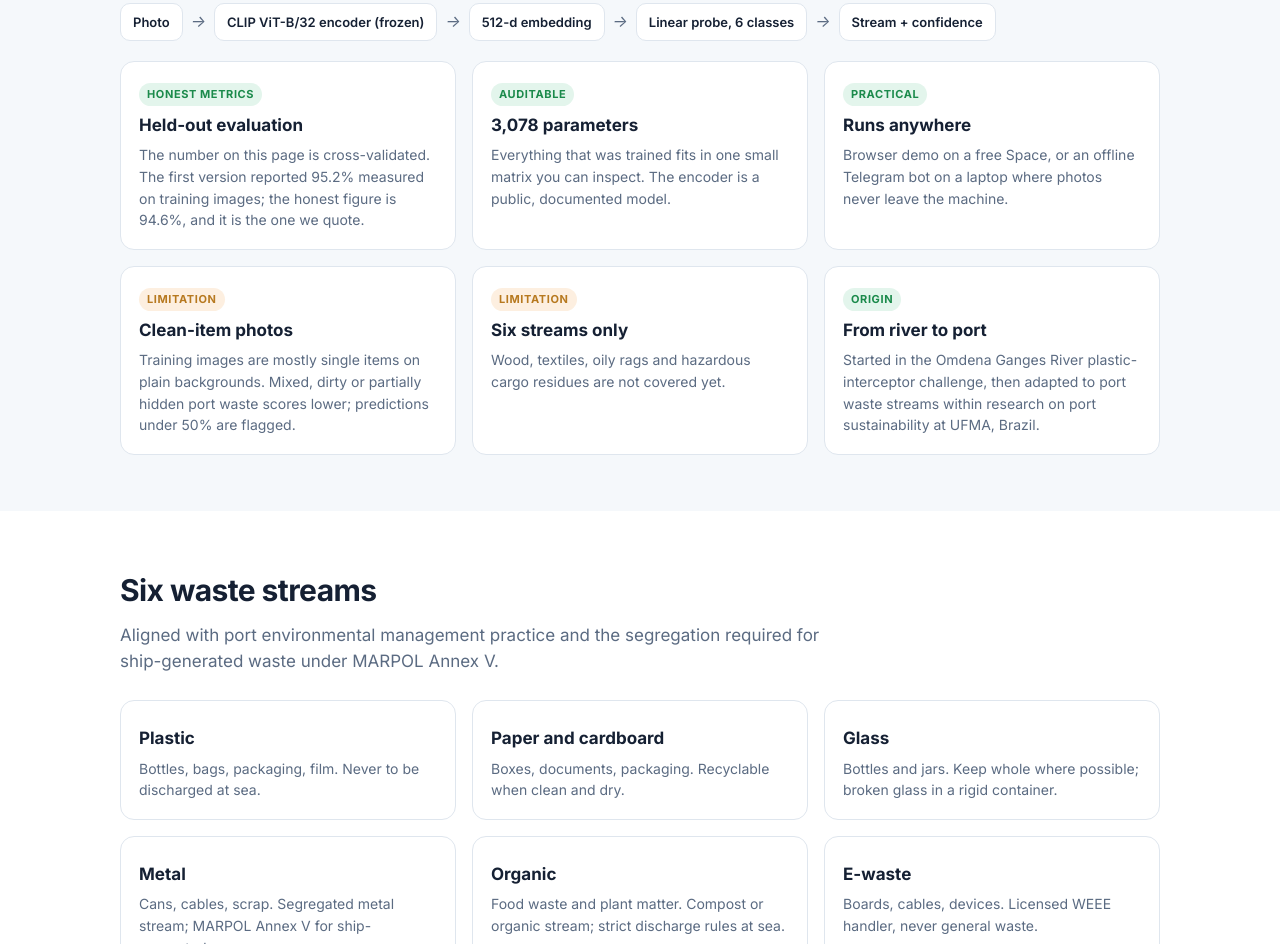
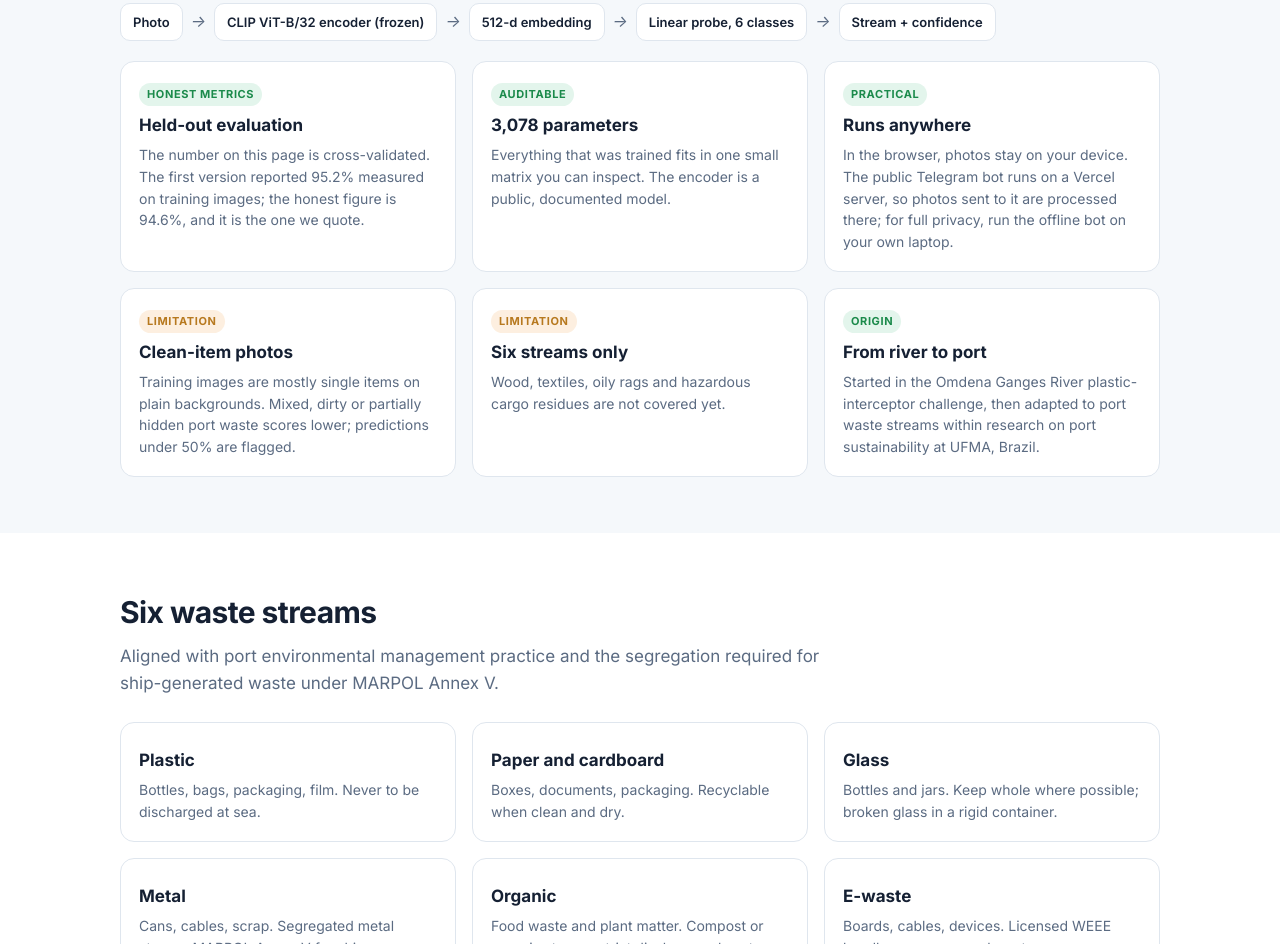
Before and after one commit to darlianecunha/blue-port-ia, a plain HTML site: page index.html in a window 1280 px wide. Shown: the part 2320-3264 px from the top of the page. Drawn offline with Linux system fonts and the light colour scheme.

Commit message:
Add files via upload

```diff
--- a/index.html
+++ b/index.html
@@ -154,7 +154,7 @@
   <div class="grid">
     <div class="card"><span class="tag">Honest metrics</span><h3>Held-out evaluation</h3><p>The number on this page is cross-validated. The first version reported 95.2% measured on training images; the honest figure is 94.6%, and it is the one we quote.</p></div>
     <div class="card"><span class="tag">Auditable</span><h3>3,078 parameters</h3><p>Everything that was trained fits in one small matrix you can inspect. The encoder is a public, documented model.</p></div>
-    <div class="card"><span class="tag">Practical</span><h3>Runs anywhere</h3><p>Browser demo on a free Space, or an offline Telegram bot on a laptop where photos never leave the machine.</p></div>
+    <div class="card"><span class="tag">Practical</span><h3>Runs anywhere</h3><p>In the browser, photos stay on your device. The public Telegram bot runs on a Vercel server, so photos sent to it are processed there; for full privacy, run the offline bot on your own laptop.</p></div>
     <div class="card"><span class="tag warn">Limitation</span><h3>Clean-item photos</h3><p>Training images are mostly single items on plain backgrounds. Mixed, dirty or partially hidden port waste scores lower; predictions under 50% are flagged.</p></div>
     <div class="card"><span class="tag warn">Limitation</span><h3>Six streams only</h3><p>Wood, textiles, oily rags and hazardous cargo residues are not covered yet.</p></div>
     <div class="card"><span class="tag">Origin</span><h3>From river to port</h3><p>Started in the Omdena Ganges River plastic-interceptor challenge, then adapted to port waste streams within research on port sustainability at UFMA, Brazil.</p></div>
@@ -180,7 +180,7 @@
   <div class="grid">
     <div class="card"><h3><a href="https://github.com/darlianecunha/blueport-ai2">blueport-ai2 on GitHub</a></h3><p>Training scripts, evaluation report, Telegram bot, MIT licence.</p></div>
     <div class="card"><h3><a href="https://huggingface.co/spaces/Darliane/blueport-ai">Hugging Face Space</a></h3><p>The live demo with the model card and metrics.</p></div>
-    <div class="card"><h3><a href="https://t.me/blueport_ia_wastebot">Telegram bot</a></h3><p>Field version for phone use. Runs as a serverless function on Vercel, so it stays online; see the repository to run your own.</p></div>
+    <div class="card"><h3><a href="https://t.me/blueportbot">Telegram bot</a></h3><p>Field version for phone use. Runs as a serverless function on Vercel, so it stays online; see the repository to run your own.</p></div>
   </div>
 </div></section>
 
```
